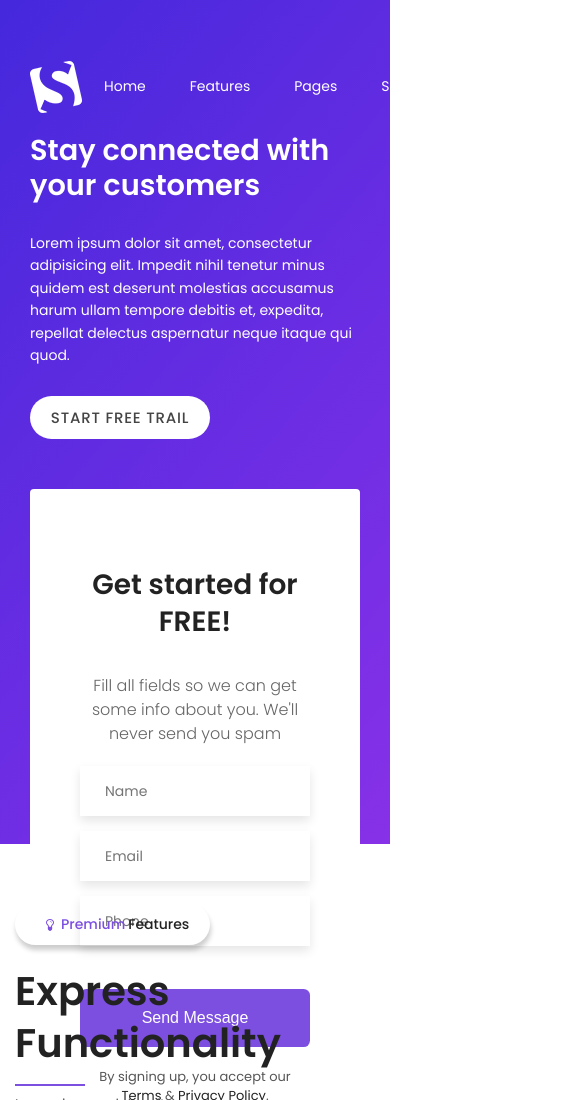
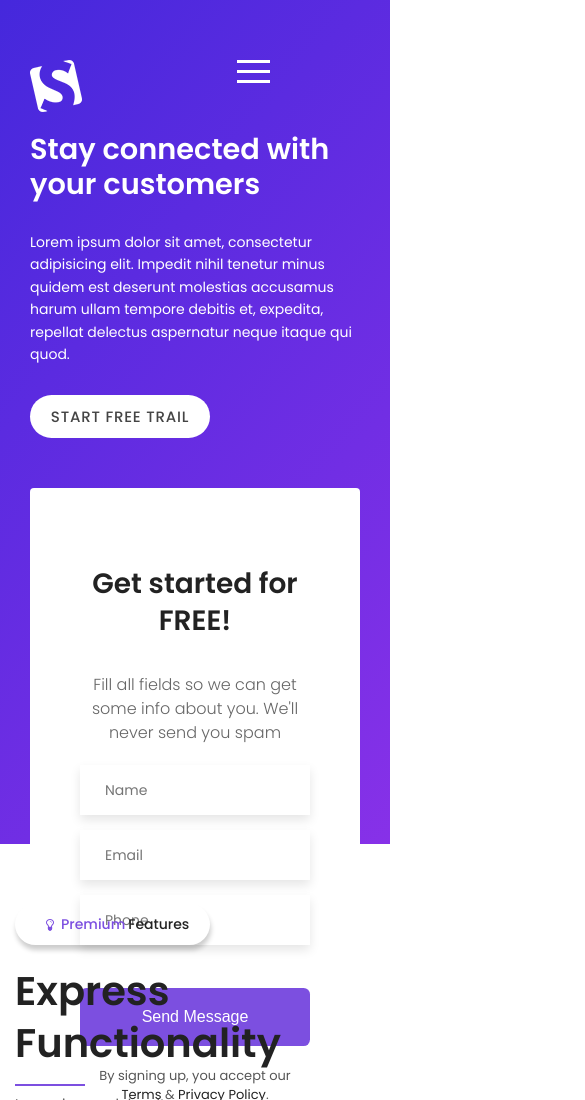
Before and after one commit to front-end-by-rimantas/41-grupe-portfolio-react, a website: page index.html in a window 390 px wide. Shown: the top 1100 px of the page, 585 px wide, since content can reach past the window. Drawn offline with Linux system fonts and the light colour scheme.

Commit message:
navbar-toggler

```diff
--- a/css/pages/home.css
+++ b/css/pages/home.css
@@ -56,7 +56,41 @@
 .navbar > .nav-bar-links > a:hover {
     color: #d3d3d3;
 }
-
+.navbar-toggler {
+    position: absolute !important;
+    top: auto;
+    right: calc(var(--gap) * 4);
+    bottom: auto;
+    left: auto;
+    border: none;
+    border-radius: 0;
+    background: none;
+    z-index: 1;
+}
+.navbar-toggler > span {
+    display: block;
+    width: 33px;
+    height: 3px;
+    margin-bottom: 7px;
+    position: relative;
+    background: var(--primary-background);
+    z-index: 1;
+    transform-origin: 4px 0px;
+    -webkit-transition: .3s ease-in-out;
+    transition: .3s ease-in-out;
+}
+.navbar-toggler > input {
+    display: block;
+    width: 40px;
+    height: 32px;
+    position: absolute;
+    top: -7px;
+    left: -5px;
+    cursor: pointer;
+    opacity: 0;
+    z-index: 2;
+    -webkit-touch-callout: none;
+}
 /* header NAV end */
 
 /* hero start */
--- a/index.html
+++ b/index.html
@@ -39,7 +39,13 @@
                     <div class="nav-bar-logo">
                         <a href="/"><img class="navbar-logo-img" src="./img/logo/logo-white.png" alt="Logo"></a>
                     </div>
-                    <div class="nav-bar-links">
+                    <button class="navbar-toggler hidden-lg">
+                        <input type="checkbox" />
+                        <span></span>
+                        <span></span>
+                        <span></span>
+                    </button>
+                    <div class="nav-bar-links hidden visible-lg">
                         <a href="#">Home</a>
                         <a href="#">Features</a>
                         <a href="#">Pages</a>
```
